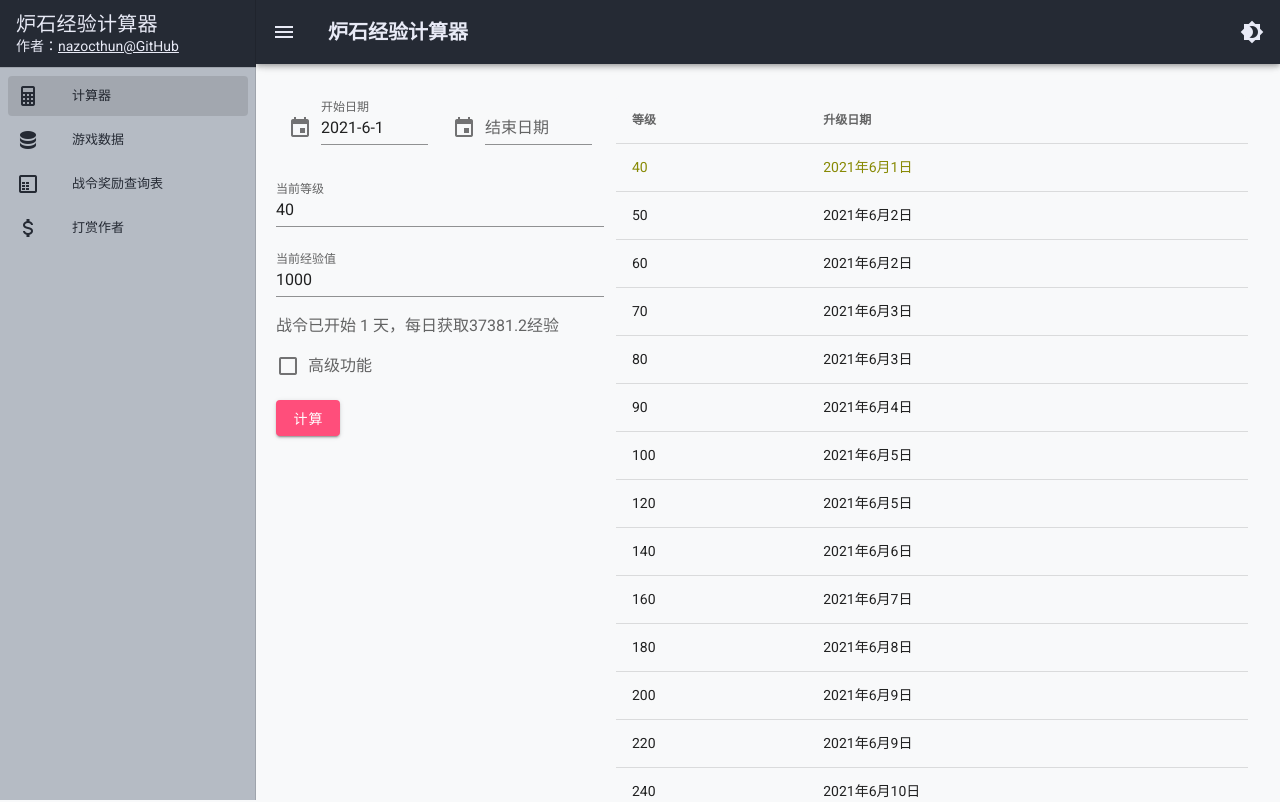
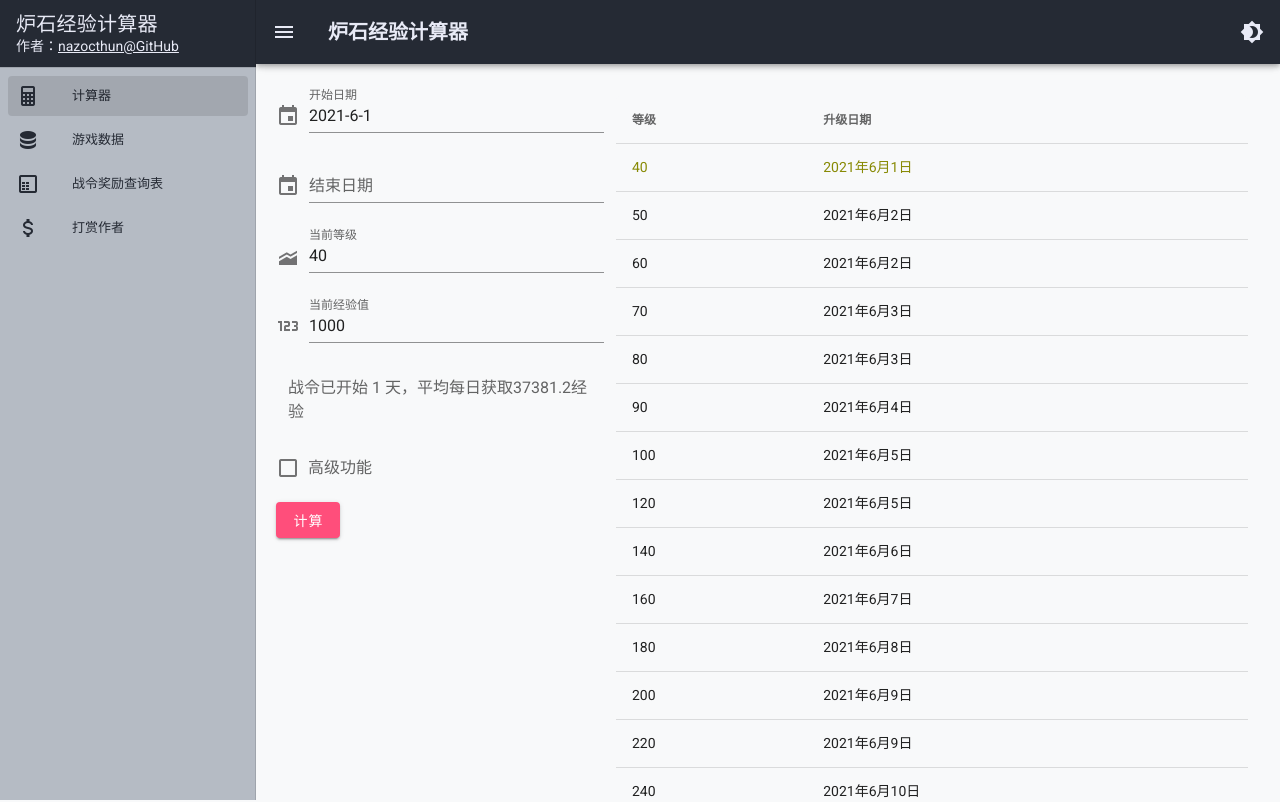
Before and after one commit to nazocthun/hs_cal, a Vue app: page / in a window 1280 px wide. Shown: the top 802 px of the page. Built offline with nearby package versions, Linux system fonts and the light colour scheme.

Commit message:
style: fix

```diff
--- a/src/views/Calculator.vue
+++ b/src/views/Calculator.vue
@@ -4,50 +4,46 @@
       <v-row>
         <v-col class="col-12 col-xs-12 col-sm-4">
           <v-row>
-            <v-col cols="12" sm="6">
-              <v-menu ref="menu" v-model="startDateMenu" :close-on-content-click="false"
-                :nudge-right="40"
-                transition="scale-transition"
-                offset-y
-                min-width="auto"
-              >
+            <v-menu ref="menu" v-model="startDateMenu" :close-on-content-click="false" :nudge-right="40"
+              transition="scale-transition" offset-y min-width="auto">
               <template v-slot:activator="{ on, attrs }">
-                  <v-text-field v-model="startDate" label="开始日期" prepend-icon="mdi-calendar" readonly v-bind="attrs" v-on="on" />
+                <v-text-field v-model="startDate" label="开始日期" prepend-icon="mdi-calendar" readonly v-bind="attrs"
+                  v-on="on" />
               </template>
               <v-date-picker v-model="startDate" locale="zh-cn" @input="setStartDate" />
             </v-menu>
-            </v-col>
-            <v-col cols="12" sm="6">
+          </v-row>
+
+          <v-row>
             <v-menu ref="menu" v-model="endDateMenu" :close-on-content-click="false" :nudge-right="40"
               transition="scale-transition" offset-y min-width="auto">
               <template v-slot:activator="{ on, attrs }">
-                  <v-text-field v-model="endDate" label="结束日期" prepend-icon="mdi-calendar" readonly v-bind="attrs" v-on="on" />
+                <v-text-field v-model="endDate" label="结束日期" prepend-icon="mdi-calendar" readonly v-bind="attrs"
+                  v-on="on" />
               </template>
               <v-date-picker v-model="endDate" locale="zh-cn" @input="setEndDate" />
             </v-menu>
-            </v-col>
-          </v-row>
-          <v-row>
-            <v-text-field
-              v-model="currentLevel"
-              :rules="levelRules"
-              label="当前等级"
-              required
-            ></v-text-field>
           </v-row>
 
           <v-row>
-            <v-text-field
-              v-model="currentExp"
-              :rules="expRules"
-              label="当前经验值"
-              required
-            ></v-text-field>
+            <v-text-field prepend-icon="mdi-elevation-rise" v-model="currentLevel" :rules="levelRules" label="当前等级"
+              required></v-text-field>
           </v-row>
 
           <v-row>
+            <v-text-field prepend-icon="mdi-numeric" v-model="currentExp" :rules="expRules" label="当前经验值"
+              required></v-text-field>
+          </v-row>
+
+          <v-row>
+            <v-col>
               <v-label>战令已开始 {{ getDays }} 天</v-label>
-            <v-label v-if="!advance">，每日获取{{ getExp(currentLevel,currentExp) }}经验</v-label>
+              <v-label v-if="!advance">，平均每日获取{{ getDailyExp(currentLevel, currentExp) }}经验</v-label>
+              <v-label v-else-if="gameHourAdvanceSelected">，约等于每日获取{{ getHourDailyExp(rankedHour, battlegroundsHour) }}经验
+              </v-label>
+              <v-label v-else>，接下来每日获取{{ customExp }}经验
+              </v-label>
+            </v-col>
           </v-row>
 
           <v-row>
@@ -56,60 +52,33 @@
 
           <v-row v-if="advance">
             <v-radio-group v-model="selectAdvance" row>
-            <v-radio
-              label="自定义游戏时间"
-              value="gameHourCal"
-            ></v-radio>
-            <v-radio
-              label="自定义每日经验"
-              value="gameExpCal"
-            ></v-radio>
+              <v-radio label="自定义游戏时间" value="gameHourCal"></v-radio>
+              <v-radio label="自定义每日经验" value="gameExpCal"></v-radio>
             </v-radio-group>
           </v-row>
 
           <v-row v-if="gameHourAdvanceSelected">
+            <v-col>
               <v-label>每日时间计算 (包含任务 单位：小时)</v-label>
+            </v-col>
           </v-row>
 
           <v-row v-if="gameHourAdvanceSelected">
-            <v-text-field
-              v-model="rankedHour"
-              :rules="gameHourRules"
-              label="天梯 (按照400经验/小时)"
-              required
-            ></v-text-field>
+            <v-text-field prepend-icon="mdi-numeric" v-model="rankedHour" :rules="gameHourRules"
+              label="天梯 (按照400经验/小时)" required></v-text-field>
           </v-row>
 
           <v-row v-if="gameHourAdvanceSelected">
-            <v-text-field
-              v-model="battlegroundsHour"
-              :rules="gameHourRules"
-              label="战棋 (按照300经验/小时)"
-              required
-            ></v-text-field>
+            <v-text-field prepend-icon="mdi-numeric" v-model="battlegroundsHour" :rules="gameHourRules"
+              label="战棋 (按照300经验/小时)" required></v-text-field>
           </v-row>
 
           <v-row v-if="gameHourAdvanceSelected">
-            <v-select
-              v-model="customPassBonus"
-              :items="passBonus"
-              label="战令加成"
-            ></v-select>
-          </v-row>
-
-          <v-row v-if="gameHourAdvanceSelected">
-            <v-label>约等于每日获取{{ ((getAdvanceExp(rankedHour,battlegroundsHour) + gameData["questExpPerWeek"] / 7) * (1 + getPassBonus)).toFixed(1) }}经验</v-label>
-            <br>
-            <br>
+            <v-select prepend-icon="mdi-percent" v-model="customPassBonus" :items="passBonus" label="战令加成"></v-select>
           </v-row>
 
           <v-row v-if="gameExpAdvanceSelected">
-            <v-text-field
-              v-model="customExp"
-              :rules="expRules"
-              label="每日经验 (不再计算战令加成)"
-              required
-            ></v-text-field>
+            <v-text-field v-model="customExp" :rules="expRules" label="每日经验 (不再计算战令加成)" required></v-text-field>
           </v-row>
 
           <v-row>
@@ -128,9 +97,10 @@
                 </tr>
               </thead>
               <tbody>
-                  <tr v-for="item in calculatedData" :key="item.level" :class="{'past--text': pastDate(item.date),'cantFinish--text':cantFinishDate(item.date)}">
+                <tr v-for="item in calculatedData" :key="item.level"
+                  :class="{ 'past--text': pastDate(item.date), 'cantFinish--text': cantFinishDate(item.date) }">
                   <td>{{ item.level }}</td>
-                    <td>{{ item.date.getFullYear() }}年{{ item.date.getMonth()+1 }}月{{ item.date.getDate() }}日</td>
+                  <td>{{ item.date.getFullYear() }}年{{ item.date.getMonth() + 1 }}月{{ item.date.getDate() }}日</td>
                 </tr>
               </tbody>
             </template>
@@ -161,7 +131,7 @@
     levelRules: [
       //(v) => !!v || "请输入等级",
       (v) => /^[0-9]*$/.test(v) || "等级必须为数字",
-      (v) => (Number(v)<401 && Number(v)>0) || "等级必须在1-400之间",
+      (v) => (Number(v) < 401 && Number(v) > 0) || "等级必须在1-400之间",
     ],
     expRules: [
       //(v) => !!v || "请输入经验值",
@@ -170,7 +140,7 @@
     gameHourRules: [
       //(v) => !!v || "请输入经验值",
       (v) => /^[0-9]*$/.test(v) || "游戏时间必须为数字",
-      (v) => (Number(v)<=24 && Number(v)>=0) || "游戏时间在0-24之间"
+      (v) => (Number(v) <= 24 && Number(v) >= 0) || "游戏时间在0-24之间"
     ],
     calculatedData: [
       {
@@ -271,7 +241,7 @@
       return this.advance && (this.selectAdvance === "gameExpCal")
     },
     getPassBonus() {
-      switch(this.customPassBonus) {
+      switch (this.customPassBonus) {
         case "10%": return 0.1
         case "15%": return 0.15
         case "20%": return 0.2
@@ -380,7 +350,7 @@
       console.log(Date.parse(Date()), startDate, aDay)
       var duration = (Date.parse(Date()) - startDate) / aDay
 
-      for (var i=0 ; i<calculatedData.length ; i++) {
+      for (var i = 0; i < calculatedData.length; i++) {
         //需要的经验值
         var expToEarn = expData[calculatedData[i].level].totalExp - totalExp
         //每天获取经验
@@ -390,7 +360,7 @@
           var daysToAchieve = expToEarn / perDayEarn
         }
         else if (this.selectAdvance === "gameHourCal") {
-          var daysToAchieve = expToEarn / ((400 * rankedHour + 300 * battlegroundsHour) * (1 + passBouns) + gameData["questExpPerWeek"]/7)
+          var daysToAchieve = expToEarn / ((400 * rankedHour + 300 * battlegroundsHour) * (1 + passBouns) + gameData["questExpPerWeek"] / 7)
         }
         else if (this.selectAdvance === "gameExpCal") {
           var daysToAchieve = expToEarn / customExp
@@ -406,7 +376,8 @@
         calculatedData[i].date = achieveDate
         // achieveDate.getFullYear() + "年" + (achieveDate.getMonth()+1) + "月" + achieveDate.getDate() + "日"
       }
-
+      localStorage.setItem('currentlevel', this.currentLevel)
+      localStorage.setItem('currentexp', this.currentExp)
     },
     pastDate(date) {
       const curTime = new Date()
@@ -416,14 +387,14 @@
       const endDate = Date.parse(this.endDate)
       return date > endDate
     },
-    getExp(currentLevel,currentExp) {
+    getDailyExp(currentLevel, currentExp) {
       const startDate = Date.parse(this.startDate)
       const curTime = new Date()
       var days = (curTime - startDate) / this.aDay
       return ((Number(expData[currentLevel].totalExp) + Number(currentExp)) / days).toFixed(1)
     },
-    getAdvanceExp(rankedHour,battlegroundsHour) {
-      return rankedHour * 400 + battlegroundsHour * 300
+    getHourDailyExp(rankedHour, battlegroundsHour) {
+      return ((rankedHour * 400 + battlegroundsHour * 300 + gameData["questExpPerWeek"] / 7) * (1 + this.getPassBonus)).toFixed(1)
     },
     setStartDate() {
       this.startDateMenu = false
@@ -435,6 +406,15 @@
     },
   },
   created() {
+    if (!localStorage.getItem('currentlevel') && !localStorage.getItem('currentexp')) {
+      this.currentlevel = '40'
+      this.currentexp = '1000'
+      localStorage.setItem('currentlevel', this.currentlevel)
+      localStorage.setItem('currentexp', this.currentexp)
+    } else {
+      this.currentlevel = localStorage.getItem('currentlevel')
+      this.currentexp = localStorage.getItem('currentexp')
+    }
     if (!localStorage.getItem('startDate') && !localStorage.getItem('endDate')) {
       this.startDate = `${new Date().getFullYear()}-${new Date().getMonth() + 1}-${new Date().getDate()}`
       localStorage.setItem('startDate', this.startDate)
@@ -451,6 +431,7 @@
 .cantFinish--text {
   color: red;
 }
+
 .past--text {
   color: #888a05;
 }
```
Lines whose indentation alone changed are shown as unchanged.
